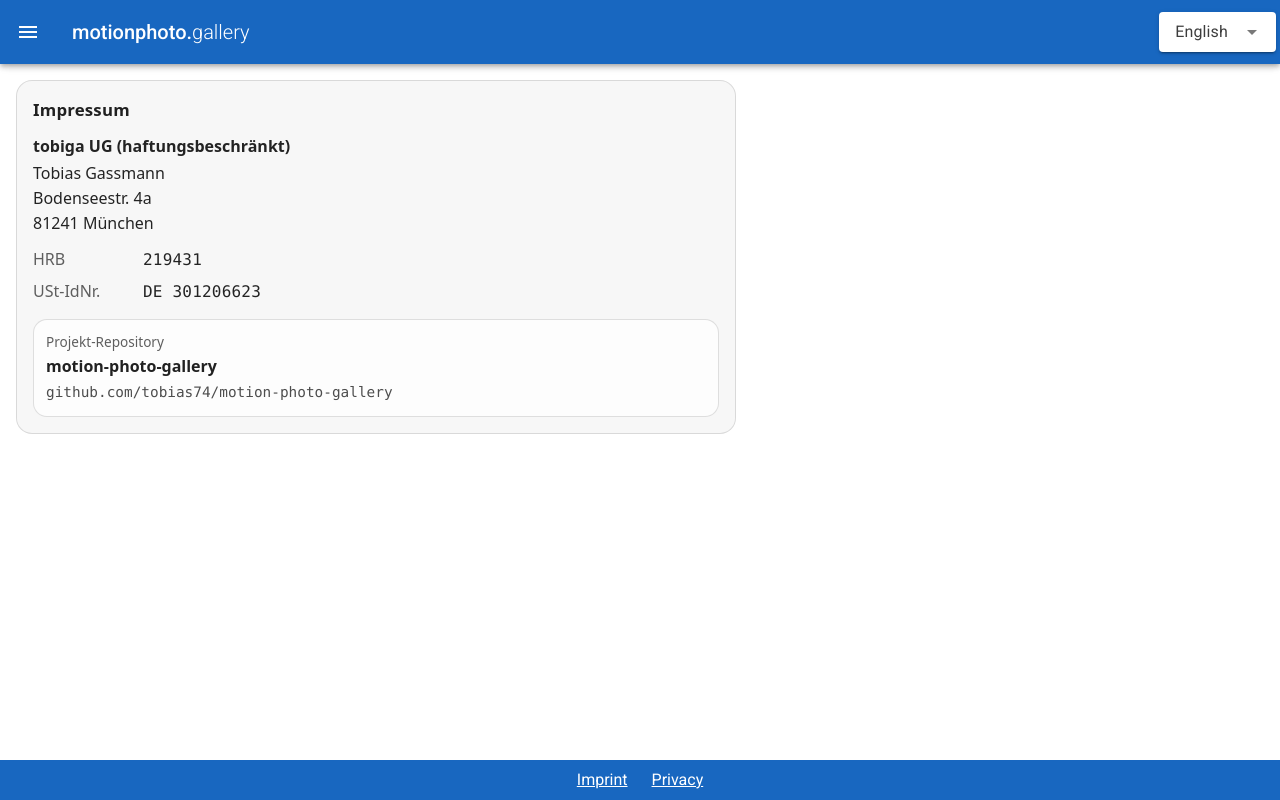
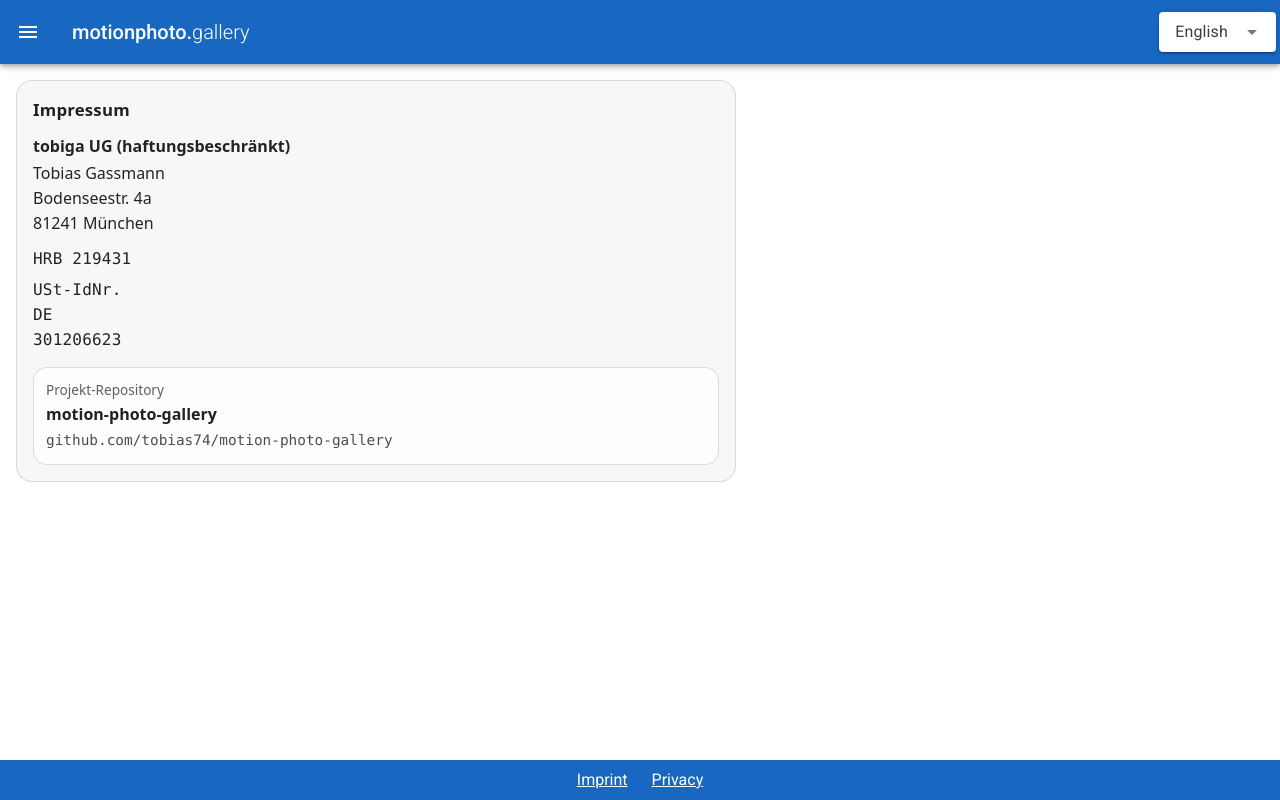
Before and after one commit to tobias74/motion-photo-gallery, a Vue app: page /en/imprint in a window 1280 px wide. Built offline with nearby package versions, Linux system fonts and the light colour scheme.

Commit message:
Update imprint details with labels

```diff
--- a/src/views/Imprint.vue
+++ b/src/views/Imprint.vue
@@ -11,12 +11,10 @@
 
         <dl class="meta">
           <div class="metaRow">
-            <dt>HRB</dt>
-            <dd class="mono">219431</dd>
+            <dd class="mono">HRB 219431</dd>
           </div>
           <div class="metaRow">
-            <dt>USt-IdNr.</dt>
-            <dd class="mono">DE 301206623</dd>
+            <dd class="mono">USt-IdNr. DE 301206623</dd>
           </div>
         </dl>
       </address>
```
